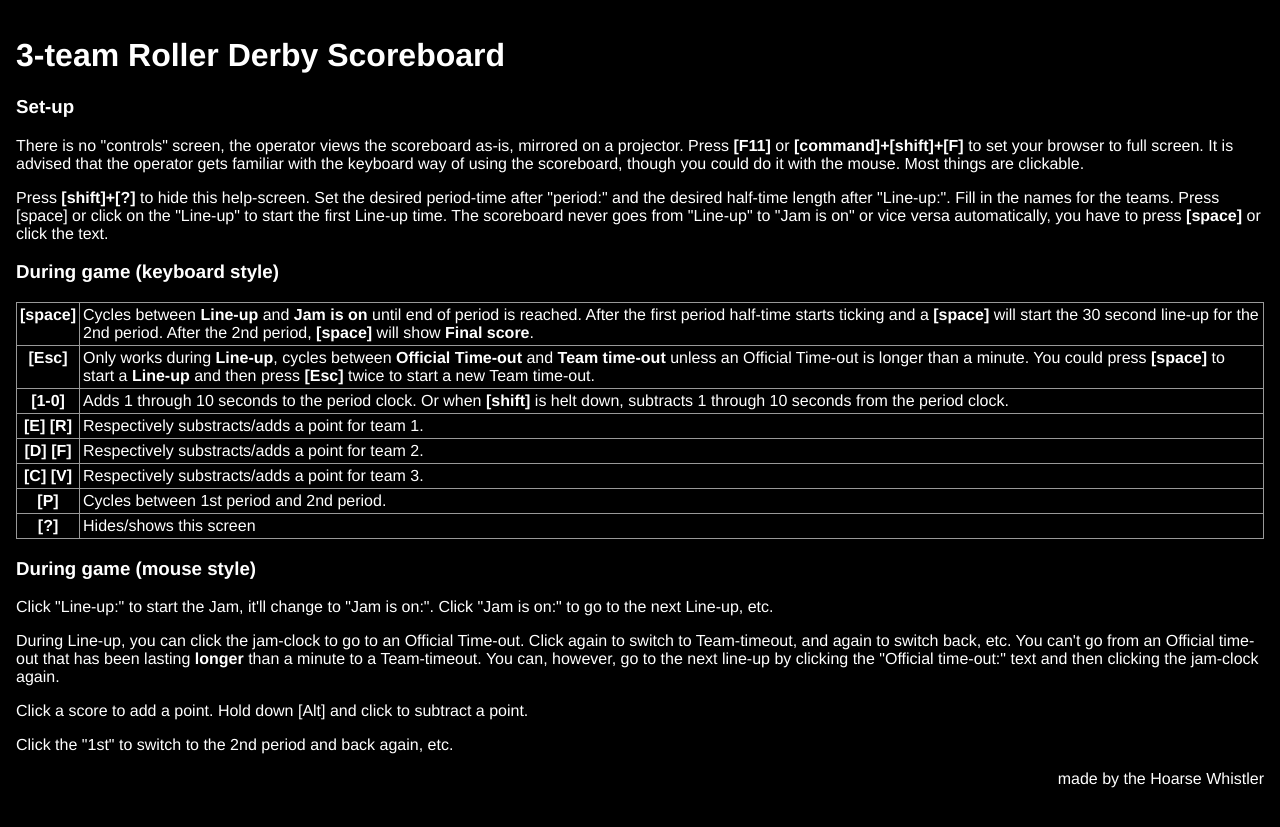
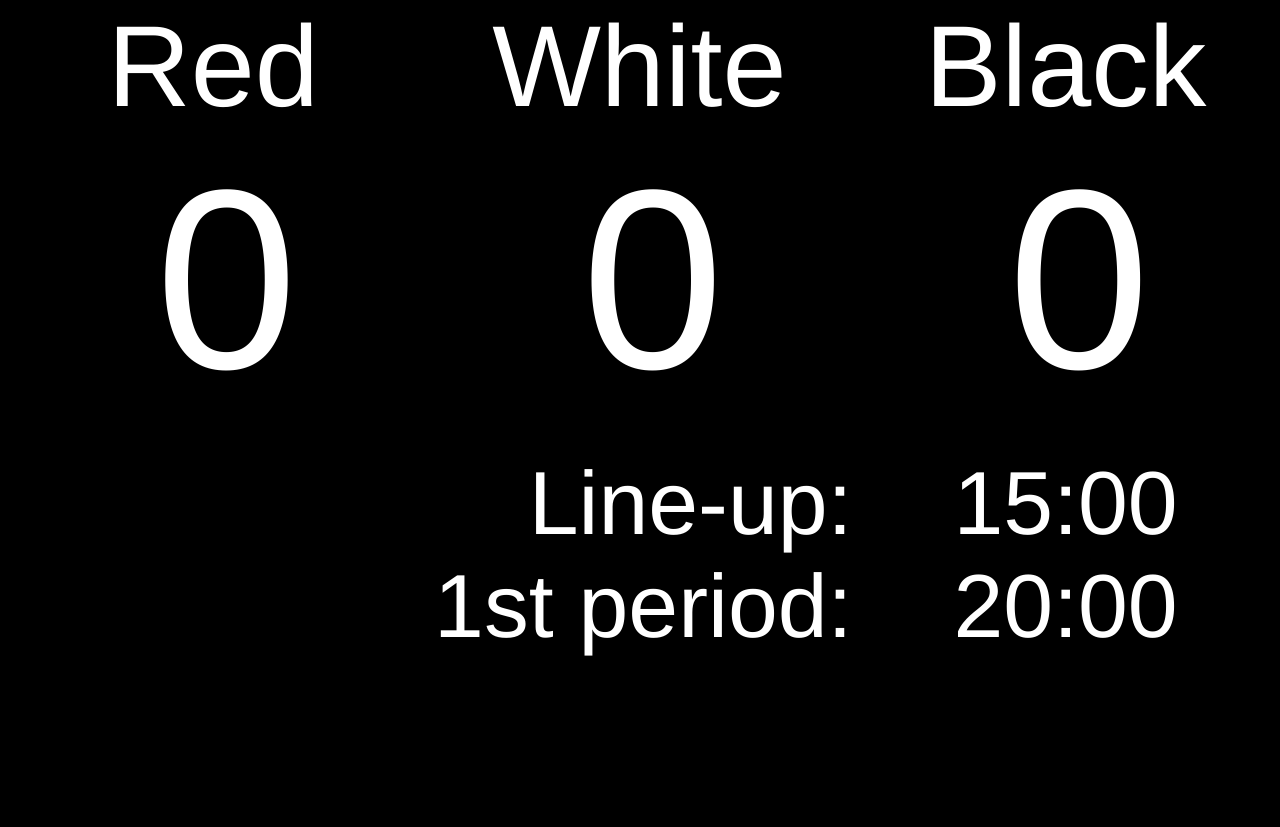
Before and after one commit to asontu/asontu.github.io, a Jekyll site: the page 3teamscoreboard.html, which Jekyll copies as it is, in a window 1280 px wide. Shown: the top 827 px of the page. Built offline with Jekyll 4.4.1, drawn with Linux system fonts in a browser that asks for light colours; some of the changed lines change nothing that is shown.

Commit message:
Small tweaks

```diff
--- a/3teamscoreboard.html
+++ b/3teamscoreboard.html
@@ -21,7 +21,7 @@
 		<div class="time" id="jamclock" contenteditable="true">15:00</div>
 		<div class="info"><span id="period">1st</span> period:</div>
 		<div class="time" id="periodclock" contenteditable="true">20:00</div>
-		<div id="help">
+		<div id="help" class="hidden">
 			<h1>3-team Roller Derby Scoreboard</h1>
 			<h3>Set-up</h3>
 			<p>There is no "controls" screen, the operator views the scoreboard as-is, mirrored on a projector. Press <b>[F11]</b> or <b>[command]+[shift]+[F]</b> to set your browser to full screen. It is advised that the operator gets familiar with the keyboard way of using the scoreboard, though you could do it with the mouse. Most things are clickable.</p>
--- a/score.js
+++ b/score.js
@@ -2,13 +2,13 @@ function $(id) {
 	return document.getElementById(id);
 }
 
-function getSec(id) {
+function getSeconds(id) {
 	// Get the total amount of seconds from the time displayed
 	var r = $(id).innerText.split(':');
 	return parseInt(r[0]) * 60 + parseInt(r[1]);
 }
 
-function setSec(id, to) {
+function setSeconds(id, to) {
 	// Set the display's time based on amount of seconds (with leading zeroes)
 	var r = [];
 	r[0] = Math.floor(to / 60);
@@ -69,27 +69,27 @@ var tJamTimer, tPeriodTimer;
 function startTiming(iSec) {
 	// Sets the jamclock to time the next thing (jam, line-up, T/O or halftime)
 	clearInterval(tJamTimer);
-	setSec('jamclock', iSec);
+	setSeconds('jamclock', iSec);
 	tJamTimer = setInterval(jamSecondElapsed, 1000);
 }
 
 function jamSecondElapsed() {
 	// if we're in lineup and the periodclock just expired, the period ends
-	if (iState === LINEUP && getSec('periodclock') === 0) {
+	if (iState === LINEUP && getSeconds('periodclock') === 0) {
 		periodEnd();
 		return;
 	}
 	// else get the current time
-	var iSec = getSec('jamclock');
+	var iSec = getSeconds('jamclock');
 	// substract a second, unless we're in OTO or OR which can last as long as needed
 	iSec += iState === OTO || iState === OR ? 1 : -1;
 	// if that results in 0 or more seconds, set to the jamclock
 	if (iSec >= 0)
-		setSec('jamclock', iSec);
+		setSeconds('jamclock', iSec);
 	else {
 		// negative jamclock, don't set
 		// if the period is still running, just return.
-		if (getSec('periodclock') > 0)
+		if (getSeconds('periodclock') > 0)
 			return;
 		// is the period is also 0, period ends
 		periodEnd();
@@ -102,7 +102,7 @@ function periodEnd() {
 		$('period').innerText = aPeriodTexts[iPeriod];
 		iState = HALFTIME;
 		clearInterval(tPeriodTimer);
-		setSec('periodclock', iPeriodSecs);
+		setSeconds('periodclock', iPeriodSecs);
 		startTiming(iBreakSecs);
 	} else if (iState !== HALFTIME) {
 		clearInterval(tPeriodTimer);
@@ -113,16 +113,16 @@ function periodEnd() {
 }
 
 function periodSecondElapsed() {
-	var iSec = getSec('periodclock');
+	var iSec = getSeconds('periodclock');
 	if (iSec > 0)
-		setSec('periodclock', --iSec);
+		setSeconds('periodclock', --iSec);
 }
 
 function startStopJam() {
 	switch (iState) {
 		case PRE_BOUT:
-			iPeriodSecs = getSec('periodclock');
-			iBreakSecs = getSec('jamclock');
+			iPeriodSecs = getSeconds('periodclock');
+			iBreakSecs = getSeconds('jamclock');
 			$('jamclock').setAttribute('contenteditable', 'false');
 		case HALFTIME:
 		case TTO:
@@ -138,7 +138,7 @@ function startStopJam() {
 			startTiming(120);
 		break;
 		case JAM_ON:
-			if (getSec('periodclock') > 0) {
+			if (getSeconds('periodclock') > 0) {
 				iState = LINEUP;
 				startTiming(30);
 			} else {
@@ -156,7 +156,7 @@ function startTimeOut() {
 		case HALFTIME:
 			iPeriod = 1;
 			$('period').innerText = aPeriodTexts[iPeriod];
-			setSec('periodclock', 0);
+			setSeconds('periodclock', 0);
 		case LINEUP_1:
 		case LINEUP:
 		case JAM_ON:
@@ -170,14 +170,14 @@ function startTimeOut() {
 			iState = OTO;
 		break;
 		case OTO:
-			if (getSec('jamclock') <= 60) {
+			if (getSeconds('jamclock') <= 60) {
 				iState = TTO;
-				setSec('jamclock', 60 - getSec('jamclock'));
+				setSeconds('jamclock', 60 - getSeconds('jamclock'));
 			}
 		break;
 		case TTO:
 			iState = OTO;
-			setSec('jamclock', 60 - getSec('jamclock'));
+			setSeconds('jamclock', 60 - getSeconds('jamclock'));
 		break;
 	}
 	$('now').innerText = aNowTexts[iState];
@@ -187,7 +187,7 @@ function startOfficialReview() {
 		return;
 	}
 	if (iState === TTO) {
-		setSec('jamclock', 60 - getSec('jamclock'));
+		setSeconds('jamclock', 60 - getSeconds('jamclock'));
 	}
 	iState = OR;
 	$('now').innerText = aNowTexts[iState];
@@ -223,9 +223,9 @@ window.onload=function() {
 					let clock = iState === HALFTIME ? 'jamclock' : 'periodclock';
 					var newSec = e.ctrlKey ? -1 : 1;
 					newSec *= (parseInt(e.key) + 9) % 10 + 1;
-					newSec += getSec(clock);
+					newSec += getSeconds(clock);
 					if (newSec >= 0)
-						setSec(clock, newSec);
+						setSeconds(clock, newSec);
 				} else {
 //					$('team1').innerText = e.keyCode;
 				}
```
